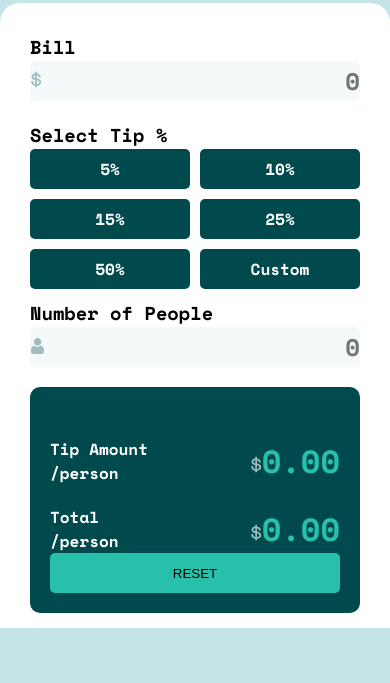
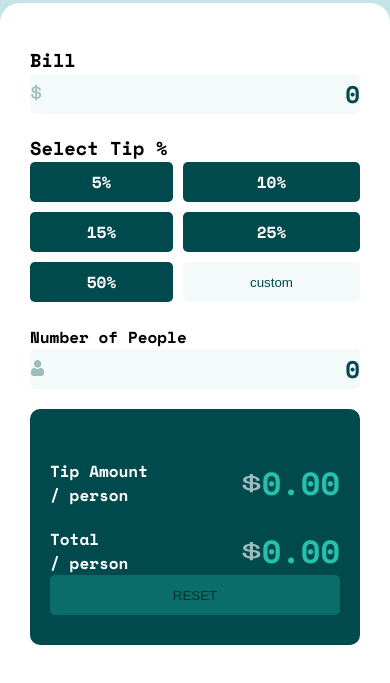
Before and after one commit to Adebobol/Tip-Calculator, a plain HTML site: page index.html in a window 390 px wide. Both pictures are taken after a click on the button "RESET". Shown: the part 57-740 px from the top of the page. Drawn offline with nearby package versions, Linux system fonts and the light colour scheme.

Commit message:
functionality & custom-box

```diff
--- a/CSS/style.css
+++ b/CSS/style.css
@@ -26,10 +26,10 @@ body {
         background-color: hsl(0, 0%, 100%);
         border-top-left-radius: 20px;
         border-top-right-radius: 20px;
-        padding: 20px 30px 15px;
+        padding: 20px 30px 0px 30px;
         /* margin-top: 20px; */
         /* height: 100vh; */
-        /* height: 100%; */
+        height: 100%;
     }
 
     /* .container-x { */
@@ -40,10 +40,10 @@ body {
     /* ---------FORM----------- */
     .first-form,
     .second-form {
-        margin-top: 10px;
+        margin-top: 23px;
     }
 
-    input {
+    input[type="text"] {
         height: 40px;
         width: 100%;
         border: none;
@@ -56,7 +56,7 @@ body {
         text-align: right;
         font-family: 'Space Mono', monospace;
         font-weight: 700;
-        color:  hsl(183, 100%, 15%);;
+        color: hsl(183, 100%, 15%);
     }
 
     input:focus {
@@ -71,6 +71,29 @@ body {
     .dollar-sign {
         margin: 5px 0px 0px 3px;
         font-size: 20px;
+    }
+
+    .dollar {
+        width: 20px;
+        height: 20px;
+        /* color:  hsl(183, 100%, 15%); */
+    }
+
+    .no {
+        display: flex;
+        justify-content: space-between;
+    }
+
+    .zero {
+        color: red;
+    }
+
+    .hidden {
+        display: none;
+    }
+
+    .red-border {
+        border: 2px solid red;
     }
 
     /* ----CONTAINER GRID------ */
@@ -95,20 +118,57 @@ body {
         background-color: hsl(172, 67%, 45%);
     }
 
+    input[type="number"] {
+        /* height: 100%; */
+        background-color: hsl(189, 41%, 97%);
+        border-radius: 5px;
+        border: none;
+        outline: none;
+    }
+
+    input[type="number"]:focus {
+        border: 2px solid hsl(184, 14%, 56%);
+    }
+
+    input[type="number"]:hover{
+
+    }
+
+    input[type="number"]::-webkit-input-placeholder {
+        /* background-color: hsl(185, 41%, 84%); */
+        color: hsl(183, 100%, 15%);
+        text-align: center;
+        /* height: 100%; */
+        height: 100%;
+        width: 100%;
+    }
+
+    input::-webkit-outer-spin-button,
+    input::-webkit-inner-spin-button {
+        -webkit-appearance: none;
+        margin: 0;
+    }
+
     .tip-main {
         color: white;
     }
 
 
-    .tip-no {
+    .tip,
+    .total {
         color: hsl(172, 67%, 45%);
+    }
+
+    .d-No {
+        display: flex;
+        align-items: center;
     }
 
     /* ----MAIN--- */
     .main {
         background-color: hsl(183, 100%, 15%);
         border-radius: 10px;
-        padding: 30px 20px 20px;
+        padding: 30px 20px;
     }
 
     .main1,
@@ -119,7 +179,7 @@ body {
         margin-top: 20px;
     }
 
-    #reset-button {
+    .reset-button {
         width: 100%;
         height: 40px;
         /* margin-bottom: 30px; */
@@ -127,4 +187,9 @@ body {
         border: none;
         border-radius: 5px;
     }
+
+    .opa {
+        opacity: 0.3;
+    }
+
 }
--- a/index.html
+++ b/index.html
@@ -24,26 +24,30 @@
       <form action="">
         <span class="dollar-sign" style="position: absolute; margin-left: 1px;"><img src="images/icon-dollar.svg"
             alt=""></span>
-        <input type="text" name="" id="bill" style="direction: RTL" placeholder="0">
+        <input type="text" name="" id="bill" style="direction: RTL" placeholder="0" onblur="get()">
       </form>
     </div>
     <!-- Select tip -->
     <h3>Select Tip %</h3>
     <div class="container-grid">
-      <div class="tip-box">5%</div>
-      <div class="tip-box">10%</div>
-      <div class="tip-box">15%</div>
-      <div class="tip-box">25%</div>
-      <div class="tip-box">50%</div>
-      <div class="tip-box">Custom</div>
+      <div class="tip-box">5<span>%</span></div>
+      <div class="tip-box">10<span>%</span></div>
+      <div class="tip-box">15<span>%</span></div>
+      <div class="tip-box">25<span>%</span></div>
+      <div class="tip-box">50<span>%</span></div>
+      <!-- <div class="tip-box">custom</div> -->
+      <input type="number" name="" class="custom-box" style="direction: RTL" placeholder="custom" onblur="cut()">
     </div>
     <!--  -->
     <div class="second-form">
-      <h3>Number of People</h3>
+      <div class="no">
+        <p>Number of People</p>
+        <p class="zero hidden">can't be zero</p>
+      </div>
       <form action="">
         <span class="dollar-sign" style="position: absolute; margin-left: 1px;"><img src="images/icon-person.svg"
             alt=""></span>
-        <input type="text" name="" id="number" style="direction: RTL" placeholder="0">
+        <input type="text" name="" id="number" style="direction: RTL" placeholder="0" onblur="set()">
       </form>
     </div>
     <!--  -->
@@ -52,25 +56,31 @@
       <div class="main1">
         <div class="tip-main">
           <h4>Tip Amount</h4>
-          <p>/person</p>
+          <p>/ person</p>
         </div>
-        <h1 class="tip-no"><img src="images/icon-dollar.svg" alt="">0.00</h1>
+        <div class="d-No">
+          <img class="dollar" src="images/icon-dollar.svg" alt="">
+          <h1 class="tip">0.00</h1>
+        </div>
       </div>
       <!--  -->
       <div class="main2">
         <div class="tip-main">
           <h4>Total</h4>
-          <p>/person</p>
+          <p>/ person</p>
         </div>
-        <h1 class="tip-no"><img src="images/icon-dollar.svg" alt="">0.00</h1>
+        <div class="d-No">
+          <img class="dollar" src="images/icon-dollar.svg" alt="">
+          <h1 class="total">0.00</h1>
+        </div>
       </div>
-      <button id="reset-button">RESET</button>
+      <button class="reset-button opa">RESET</button>
     </div>
     <!-- </div> -->
   </div>
   <!-- -----script----- -->
 
-<script src="index.js></script>
+  <script src="index.js"></script>
 </body>
 
 </html>
--- a/index.js
+++ b/index.js
@@ -1,8 +1,79 @@
-// "use strict"
+"use strict"
 
-const bill = document.getElementById("#bill");
-const number = document.getElementById("#number");
-const tipBox = document.querySelectorAll(".tip-box");
+const bill = document.getElementById("bill");
+const number = document.getElementById("number");
+const tipBox = document.querySelectorAll("div.tip-box");
+const tip = document.querySelector(".tip");
+const total = document.querySelector(".total");
+const reset = document.querySelector(".reset-button");
+const zero = document.querySelector(".zero");
+const custom = document.querySelector(".custom-box");
 
 
-console.log("kenny")
+
+function get() {
+    if (bill.value == "") {
+        console.log("Input a number")
+    }
+    else if(number.value !== "") {
+        reset.classList.remove("opa");
+        tipclick();
+        // console.log(bill.value)
+        console.log("cant calculate")
+        // calculate()
+    }
+}
+
+function set() {
+    if (number.value == "" || number.value == "0") {
+        // console.log("Input a number")
+        zero.classList.remove("hidden")
+        number.classList.add("red-border")
+
+    }
+    else if(bill.value !== ""){
+        tipclick();
+        // console.log(number.value)
+        // calculate()
+    }
+}
+
+// function calculate() {
+// const totalBill = bill.value / number.value;
+// const totalAmount = tipBill + totalBill
+// .textContent = `${totalAmount}.00`
+console.log(tipBox.length)
+// }
+
+const tipclick = function () {
+    for (let i = 0; i < tipBox.length; i++) {
+
+        tipBox[i].addEventListener("click", () => {
+            const perBill = bill.value / number.value;
+            // console.log(perBill);
+            const tipBill = (tipBox[i].childNodes[0].textContent / 100) * perBill;
+            console.log(tipBox[i].childNodes[0].textContent)
+            tip.textContent = tipBill.toFixed(2);
+            // console.log(tipBox[i].textContent.slice(0,2))
+            // console.log(tipBill);
+            // console.log(tipBox[i].textContent);
+            const totalBill = (perBill + tipBill).toFixed(2);
+            total.textContent = totalBill
+            // console.log(totalBill)
+
+        })
+    }
+}
+
+function cut() {
+    console.log(custom.value)
+
+}
+
+reset.addEventListener("click", () => {
+    bill.value = 0;
+    number.value = 0;
+    total.textContent = "0.00";
+    tip.textContent = "0.00";
+    zero.classList.remove("zero")
+})
```
